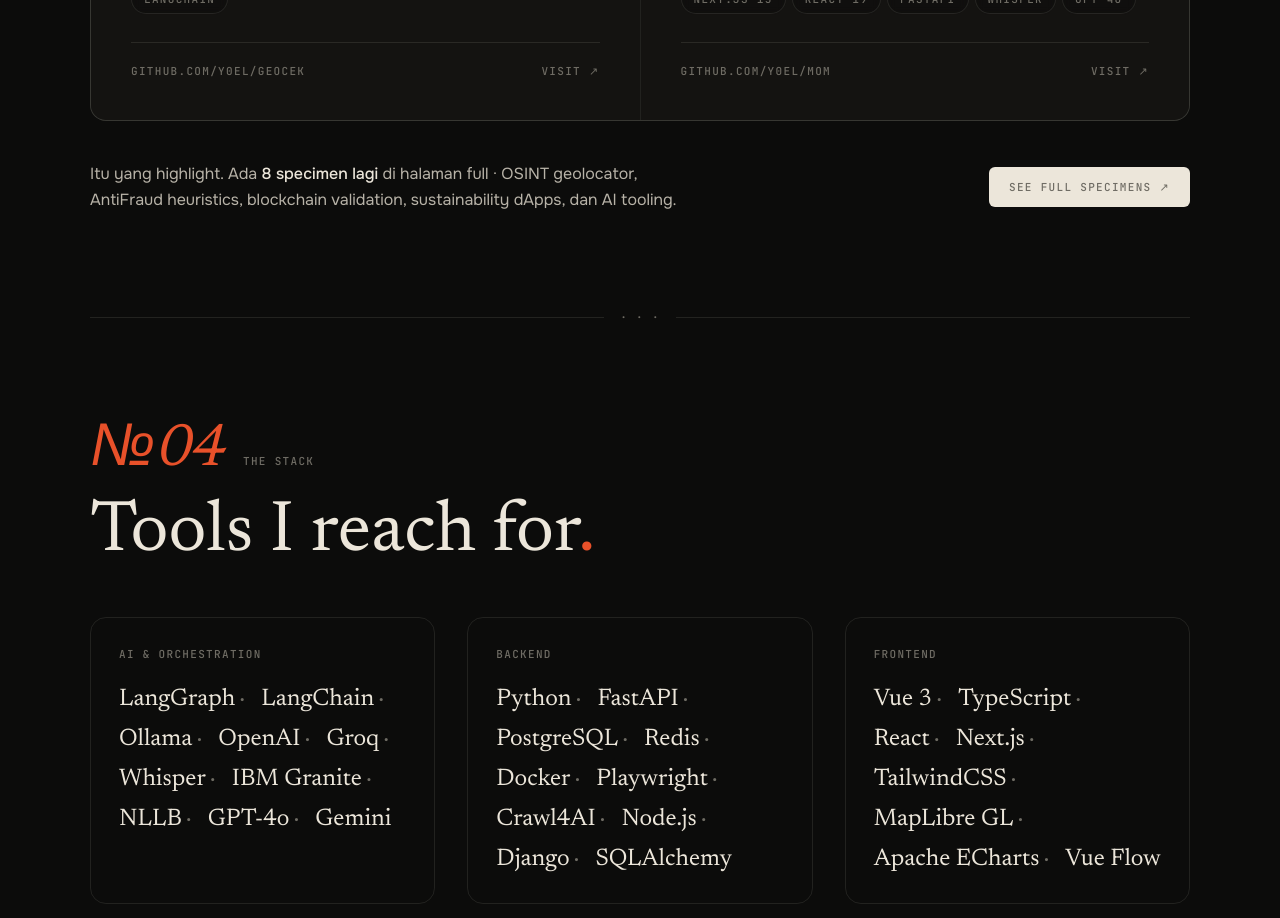
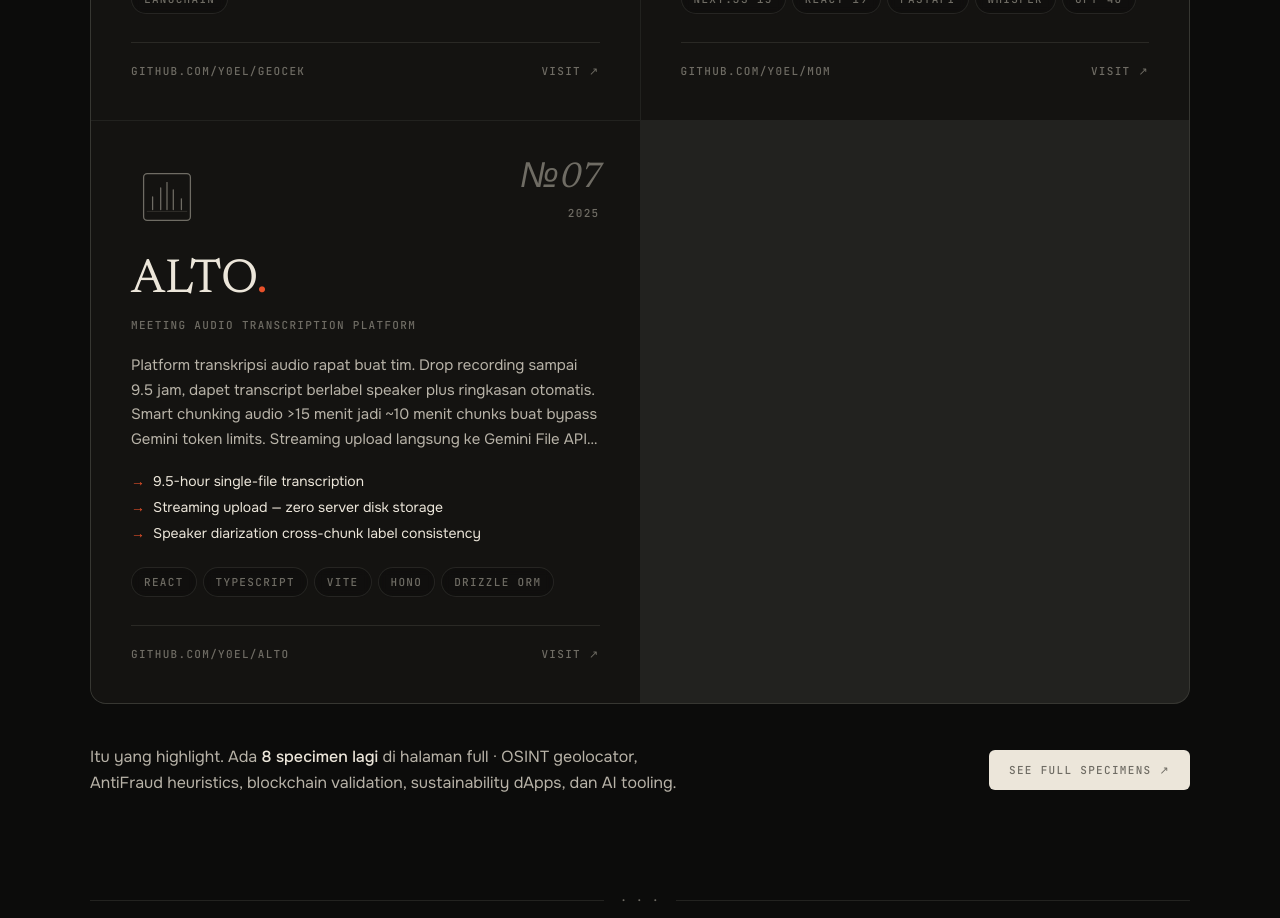
Before and after one commit to Y0EL/portfolio, a Next.js app: page / in a window 1280 px wide. Shown: the part 4240-5158 px from the top of the page. Built offline with nearby package versions, Linux system fonts and the light colour scheme.

Commit message:
robots untuk search engine

```diff
--- a/app/blog/[slug]/page.tsx
+++ b/app/blog/[slug]/page.tsx
@@ -31,6 +31,9 @@ export async function generateMetadata({
   return {
     title,
     description,
+    alternates: {
+      canonical: `https://yoel.online/blog/${post.slug}`,
+    },
     openGraph: {
       title,
       description,
--- a/app/components/project-sigil.tsx
+++ b/app/components/project-sigil.tsx
@@ -7,6 +7,7 @@ type SigilName =
   | "sentinel"
   | "juscat"
   | "yota"
+  | "alto"
   | "reuse"
   | "soapy"
   | "deskriptor"
@@ -123,6 +124,20 @@ export function ProjectSigil({
         </svg>
       );
 
+    /* ALTO · audio equalizer bars rising from baseline */
+    case "alto":
+      return (
+        <svg {...common}>
+          <rect x="14" y="14" width="52" height="52" rx="4" />
+          <line x1="24" y1="54" x2="24" y2="40" />
+          <line x1="33" y1="54" x2="33" y2="30" />
+          <line x1="40" y1="54" x2="40" y2="24" />
+          <line x1="47" y1="54" x2="47" y2="32" />
+          <line x1="56" y1="54" x2="56" y2="42" />
+          <line x1="18" y1="56" x2="62" y2="56" opacity="0.35" strokeWidth={1} />
+        </svg>
+      );
+
     /* REUSE · circular arrows */
     case "reuse":
       return (
--- a/app/layout.tsx
+++ b/app/layout.tsx
@@ -70,9 +70,6 @@ export const metadata: Metadata = {
     apple: "/apple-touch-icon.png",
   },
   manifest: "/manifest.webmanifest",
-  alternates: {
-    canonical: metaData.baseUrl,
-  },
   keywords: [
     "Yoel Andreas Manoppo",
     "Yoel Manoppo",
--- a/app/page.tsx
+++ b/app/page.tsx
@@ -1,9 +1,16 @@
+import type { Metadata } from "next";
 import Image from "next/image";
 import Link from "next/link";
 import profile from "data/yoel/profile.json";
 import { featuredProjects } from "./projects/project-data";
 import { ProjectSigil } from "./components/project-sigil";
 import { socialLinks } from "./config";
+
+export const metadata: Metadata = {
+  alternates: {
+    canonical: "https://yoel.online",
+  },
+};
 
 const TICKER_ITEMS = [
   "AI Forward Deployed Engineer",
--- a/app/projects/project-data.tsx
+++ b/app/projects/project-data.tsx
@@ -7,6 +7,7 @@ export interface Project {
     | "sentinel"
     | "juscat"
     | "yota"
+    | "alto"
     | "reuse"
     | "soapy"
     | "deskriptor"
@@ -168,6 +169,29 @@ export const projects: Project[] = [
   },
   {
     no: "07",
+    sigil: "alto",
+    category: "AI · Tooling",
+    title: "ALTO",
+    subtitle: "Meeting audio transcription platform",
+    year: "2025",
+    role: "Architect & Builder",
+    type: "Full-stack transcription SaaS · Team-gated",
+    description:
+      "Platform transkripsi audio rapat buat tim. Drop recording sampai 9.5 jam, dapet transcript berlabel speaker plus ringkasan otomatis. Smart chunking audio >15 menit jadi ~10 menit chunks buat bypass Gemini token limits. Streaming upload langsung ke Gemini File API — zero disk persistence di server. Speaker diarization cross-chunk dengan label consistency. Support Bahasa Indonesia dan English auto-detect. Export ke TXT atau SRT subtitle. Team auth dengan session management dan admin user control.",
+    highlights: [
+      "9.5-hour single-file transcription",
+      "Streaming upload — zero server disk storage",
+      "Speaker diarization cross-chunk label consistency",
+      "Bilingual: Bahasa Indonesia & English auto-detect",
+    ],
+    stack: ["React", "TypeScript", "Vite", "Hono", "Drizzle ORM", "Neon Postgres", "Upstash Redis", "Gemini 2.5 Flash", "FFmpeg", "Fly.io"],
+    infra: "Fly.io backend · Netlify frontend · Neon + Upstash",
+    url: "https://github.com/Y0EL/ALTO",
+    source: "github.com/Y0EL/ALTO",
+    featured: true,
+  },
+  {
+    no: "08",
     sigil: "reuse",
     category: "Web3 · Sustainability",
     title: "ReUse",
@@ -187,7 +211,7 @@ export const projects: Project[] = [
     source: "reuse.vet",
   },
   {
-    no: "08",
+    no: "09",
     sigil: "soapy",
     category: "Web3 · Sustainability",
     title: "SoapyWorld",
@@ -207,7 +231,7 @@ export const projects: Project[] = [
     source: "soapy.world",
   },
   {
-    no: "09",
+    no: "10",
     sigil: "deskriptor",
     category: "AI · Tooling",
     title: "AI Deskriptor",
@@ -223,7 +247,7 @@ export const projects: Project[] = [
     source: "deskriptor.yoel.online",
   },
   {
-    no: "10",
+    no: "11",
     sigil: "sekriptor",
     category: "AI · Tooling",
     title: "Sekriptor",
@@ -238,7 +262,7 @@ export const projects: Project[] = [
     source: "sekriptor.yoel.online",
   },
   {
-    no: "11",
+    no: "12",
     sigil: "scope",
     category: "Apps · Side",
     title: "Scope of Work",
@@ -253,7 +277,7 @@ export const projects: Project[] = [
     source: "scoopwork.netlify.app",
   },
   {
-    no: "12",
+    no: "13",
     sigil: "portfolio",
     category: "Apps · Side",
     title: "Field Dispatch",
```
Also changed, not shown: next-sitemap.config.js (+1 -26 lines), public/robots.txt.
